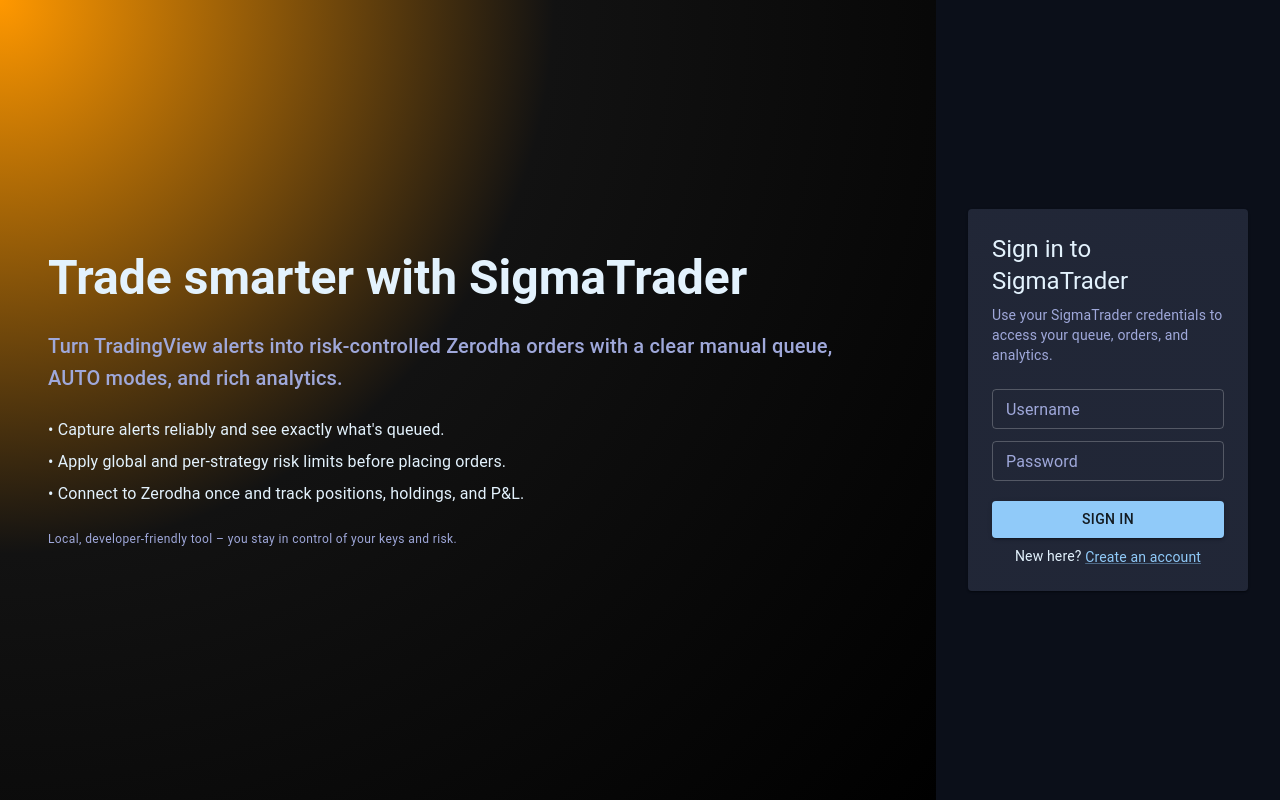
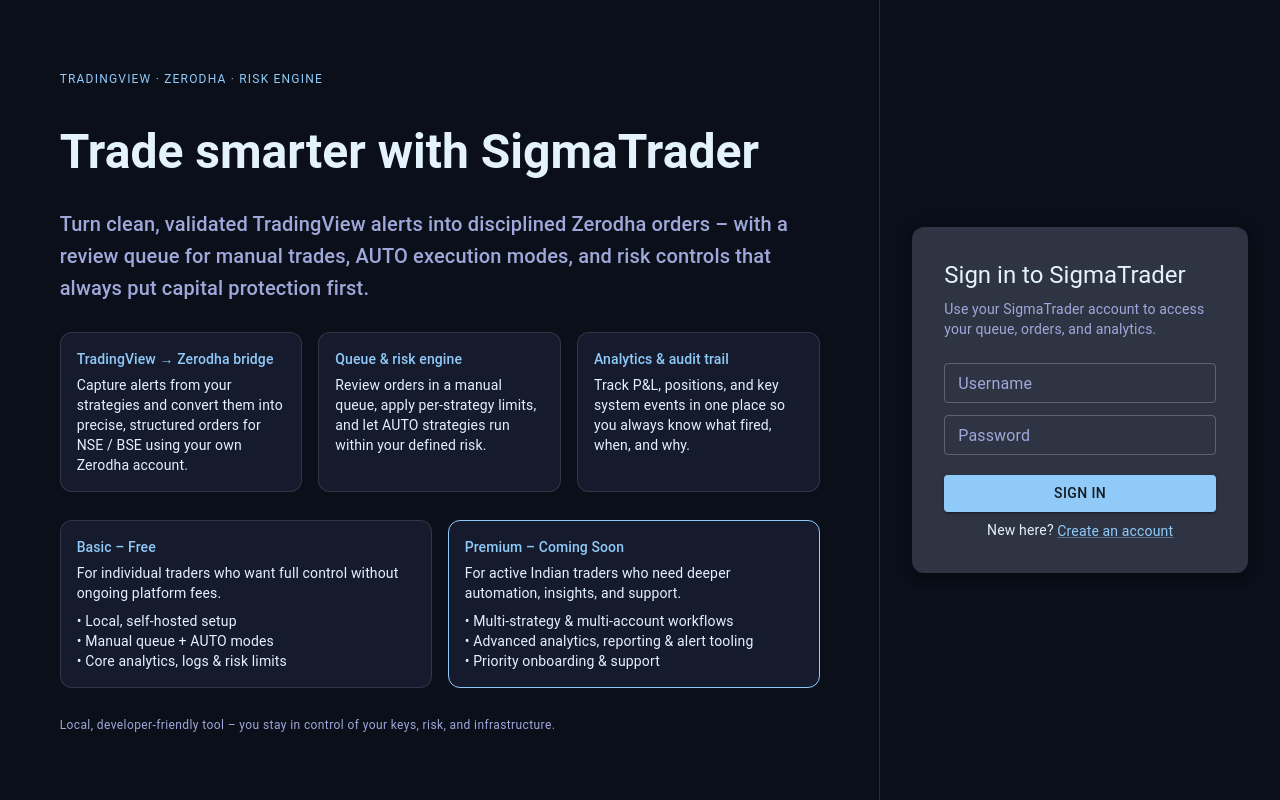
Before and after one commit to chbisw07/SigmaTrader, a React app in the folder frontend/: page /auth in a window 1280 px wide. Built offline with nearby package versions, Linux system fonts and the light colour scheme; no server answers; the HTML template or start-up script is replaced by a standard one.

Commit message:
login page re-design

```diff
--- a/frontend/src/views/AuthPage.tsx
+++ b/frontend/src/views/AuthPage.tsx
@@ -14,13 +14,17 @@
 
 type AuthPageProps = {
   onAuthSuccess: (user: CurrentUser) => void
+  mode?: Mode
 }
 
-export function AuthPage({ onAuthSuccess }: AuthPageProps) {
+export function AuthPage({ onAuthSuccess, mode: modeProp }: AuthPageProps) {
   const location = useLocation()
   const navigate = useNavigate()
+
   const params = new URLSearchParams(location.search)
-  const initialMode: Mode = params.get('mode') === 'register' ? 'register' : 'login'
+  const initialModeFromQuery: Mode =
+    params.get('mode') === 'register' ? 'register' : 'login'
+  const initialMode: Mode = modeProp ?? initialModeFromQuery
 
   const [mode, setMode] = useState<Mode>(initialMode)
   const [username, setUsername] = useState('')
@@ -70,62 +74,195 @@
       sx={{
         minHeight: '100vh',
         display: 'flex',
-        flexDirection: 'row',
+        flexDirection: { xs: 'column', md: 'row' },
+        bgcolor: 'background.default',
       }}
     >
+      {/* Hero / marketing column */}
       <Box
         sx={{
-          flex: { xs: 0, md: 3 },
-          display: { xs: 'none', md: 'flex' },
-          flexDirection: 'column',
+          flex: { xs: '0 0 auto', md: 7 },
+          display: 'flex',
+          alignItems: 'center',
           justifyContent: 'center',
-          alignItems: 'flex-start',
-          px: 6,
-          gap: 3,
-          background:
-            'radial-gradient(circle at top left, #ff9800 0, #121212 45%, #000000 100%)',
+          py: { xs: 6, md: 0 },
+          px: { xs: 3, md: 6 },
+          position: 'relative',
+          overflow: 'hidden',
+          bgcolor: 'background.default',
+          borderRight: { xs: 'none', md: '1px solid' },
+          borderColor: { xs: 'transparent', md: 'divider' },
         }}
       >
-        <Typography variant="h3" fontWeight={700}>
-          Trade smarter with SigmaTrader
-        </Typography>
-        <Typography variant="h6" color="text.secondary">
-          Turn TradingView alerts into risk-controlled Zerodha orders with a clear
-          manual queue, AUTO modes, and rich analytics.
-        </Typography>
-        <Box sx={{ display: 'flex', flexDirection: 'column', gap: 1 }}>
-          <Typography variant="body1">
-            • Capture alerts reliably and see exactly what&apos;s queued.
+        <Box
+          sx={{
+            position: 'relative',
+            maxWidth: 760,
+            display: 'flex',
+            flexDirection: 'column',
+            gap: 3.5,
+          }}
+        >
+          <Typography variant="overline" color="primary.main" sx={{ letterSpacing: 1.2 }}>
+            TradingView · Zerodha · Risk engine
           </Typography>
-          <Typography variant="body1">
-            • Apply global and per-strategy risk limits before placing orders.
+          <Typography variant="h3" fontWeight={700}>
+            Trade smarter with SigmaTrader
           </Typography>
-          <Typography variant="body1">
-            • Connect to Zerodha once and track positions, holdings, and P&amp;L.
+          <Typography variant="h6" color="text.secondary">
+            Turn clean, validated TradingView alerts into disciplined Zerodha
+            orders – with a review queue for manual trades, AUTO execution
+            modes, and risk controls that always put capital protection first.
+          </Typography>
+
+          <Box
+            sx={{
+              display: 'grid',
+              gridTemplateColumns: { xs: '1fr', sm: '1fr 1fr', md: 'repeat(3, 1fr)' },
+              gap: 2,
+            }}
+          >
+            <Paper
+              variant="outlined"
+              sx={{
+                p: 2,
+                borderRadius: 3,
+                bgcolor: 'background.paper',
+                borderColor: 'divider',
+              }}
+            >
+              <Typography variant="subtitle2" color="primary.main">
+                TradingView → Zerodha bridge
+              </Typography>
+              <Typography variant="body2" sx={{ mt: 0.5 }}>
+                Capture alerts from your strategies and convert them into
+                precise, structured orders for NSE / BSE using your own Zerodha
+                account.
+              </Typography>
+            </Paper>
+            <Paper
+              variant="outlined"
+              sx={{
+                p: 2,
+                borderRadius: 3,
+                bgcolor: 'background.paper',
+                borderColor: 'divider',
+              }}
+            >
+              <Typography variant="subtitle2" color="primary.main">
+                Queue &amp; risk engine
+              </Typography>
+              <Typography variant="body2" sx={{ mt: 0.5 }}>
+                Review orders in a manual queue, apply per-strategy limits, and
+                let AUTO strategies run within your defined risk.
+              </Typography>
+            </Paper>
+            <Paper
+              variant="outlined"
+              sx={{
+                p: 2,
+                borderRadius: 3,
+                bgcolor: 'background.paper',
+                borderColor: 'divider',
+              }}
+            >
+              <Typography variant="subtitle2" color="primary.main">
+                Analytics &amp; audit trail
+              </Typography>
+              <Typography variant="body2" sx={{ mt: 0.5 }}>
+                Track P&amp;L, positions, and key system events in one place so
+                you always know what fired, when, and why.
+              </Typography>
+            </Paper>
+          </Box>
+
+          <Box
+            sx={{
+              display: 'grid',
+              gridTemplateColumns: { xs: '1fr', sm: '1fr 1fr' },
+              gap: 2,
+            }}
+          >
+            <Paper
+              sx={{
+                p: 2,
+                minWidth: 220,
+                borderRadius: 3,
+                bgcolor: 'background.paper',
+              }}
+              variant="outlined"
+            >
+              <Typography variant="subtitle2" color="primary.main">
+                Basic – Free
+              </Typography>
+              <Typography variant="body2" sx={{ mt: 0.5 }}>
+                For individual traders who want full control without ongoing
+                platform fees.
+              </Typography>
+              <Typography variant="body2" sx={{ mt: 1 }}>
+                • Local, self-hosted setup
+                <br />
+                • Manual queue + AUTO modes
+                <br />
+                • Core analytics, logs &amp; risk limits
+              </Typography>
+            </Paper>
+            <Paper
+              sx={{
+                p: 2,
+                minWidth: 220,
+                borderRadius: 3,
+                border: '1px solid',
+                borderColor: 'primary.main',
+                bgcolor: 'background.paper',
+              }}
+              variant="outlined"
+            >
+              <Typography variant="subtitle2" color="primary.main">
+                Premium – Coming Soon
+              </Typography>
+              <Typography variant="body2" sx={{ mt: 0.5 }}>
+                For active Indian traders who need deeper automation, insights,
+                and support.
+              </Typography>
+              <Typography variant="body2" sx={{ mt: 1 }}>
+                • Multi-strategy &amp; multi-account workflows
+                <br />
+                • Advanced analytics, reporting &amp; alert tooling
+                <br />
+                • Priority onboarding &amp; support
+              </Typography>
+            </Paper>
+          </Box>
+
+          <Typography variant="caption" color="text.secondary">
+            Local, developer-friendly tool – you stay in control of your keys,
+            risk, and infrastructure.
           </Typography>
         </Box>
-        <Typography variant="caption" color="text.secondary">
-          Local, developer-friendly tool – you stay in control of your keys and risk.
-        </Typography>
       </Box>
 
+      {/* Auth card column */}
       <Box
         sx={{
-          flex: { xs: 1, md: 1 },
+          flex: { xs: '1 0 auto', md: 3 },
           display: 'flex',
           alignItems: 'center',
           justifyContent: 'center',
           px: { xs: 2, md: 4 },
-          py: { xs: 4, md: 0 },
+          py: { xs: 6, md: 0 },
         }}
       >
         <Paper
           component="form"
           onSubmit={handleSubmit}
+          elevation={6}
           sx={{
             width: '100%',
             maxWidth: 420,
-            p: 3,
+            p: { xs: 3, md: 4 },
+            borderRadius: 3,
+            bgcolor: 'background.paper',
           }}
         >
           <Typography variant="h5" gutterBottom>
@@ -133,8 +270,8 @@
           </Typography>
           <Typography variant="body2" color="text.secondary" sx={{ mb: 2 }}>
             {mode === 'login'
-              ? 'Use your SigmaTrader credentials to access your queue, orders, and analytics.'
-              : 'Register a local user account; broker credentials stay in the Settings page.'}
+              ? 'Use your SigmaTrader account to access your queue, orders, and analytics.'
+              : 'Register a local user account. Broker credentials and secrets stay under your control in Settings.'}
           </Typography>
 
           <TextField
@@ -144,6 +281,7 @@
             margin="dense"
             value={username}
             onChange={(e) => setUsername(e.target.value)}
+            autoComplete="username"
           />
           {mode === 'register' && (
             <TextField
@@ -153,6 +291,7 @@
               margin="dense"
               value={displayName}
               onChange={(e) => setDisplayName(e.target.value)}
+              autoComplete="name"
             />
           )}
           <TextField
@@ -163,6 +302,7 @@
             margin="dense"
             value={password}
             onChange={(e) => setPassword(e.target.value)}
+            autoComplete={mode === 'login' ? 'current-password' : 'new-password'}
           />
 
           {error && (
```
Also changed, not shown: 2 other files (tests, documents, lock files or other folders).
